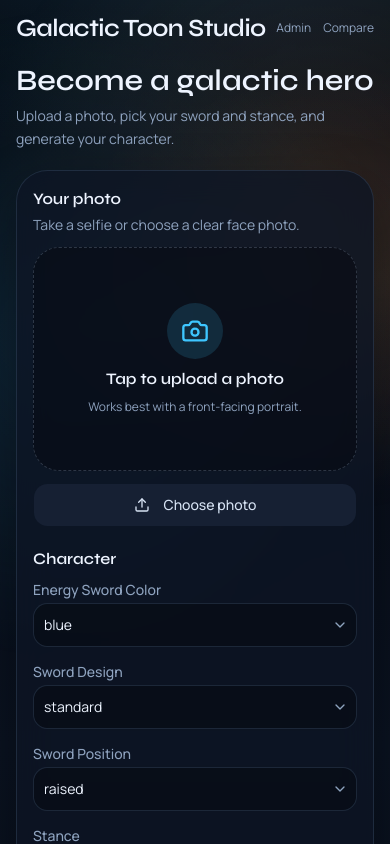
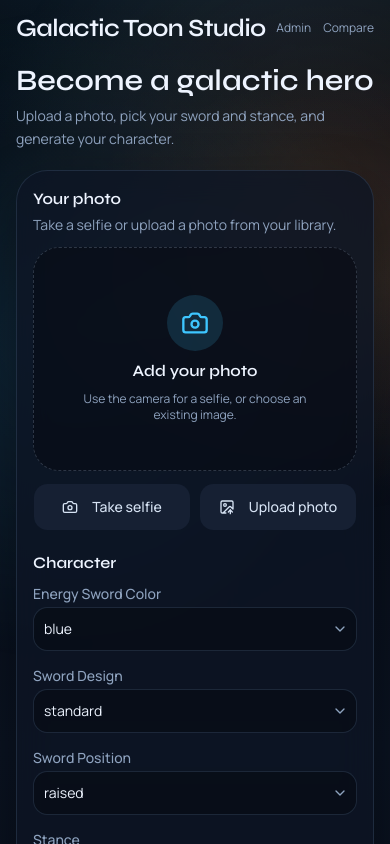
Before and after one commit to cdarrach-code/galactoon, a Next.js app: page / in a window 390 px wide. Shown: the top 844 px of the page. Built offline with nearby package versions, Linux system fonts and the light colour scheme.

Commit message:
Support selfie capture and photo library upload
Separate camera and gallery file inputs so mobile users can take a
selfie or choose an existing image.

Co-authored-by: cdarrach <cdarrach@gmail.com>

```diff
--- a/src/components/studio/photo-upload.tsx
+++ b/src/components/studio/photo-upload.tsx
@@ -2,7 +2,7 @@
 
 import { useRef, useState } from "react";
 import { Button } from "@/components/ui/button";
-import { Camera, Upload, X } from "lucide-react";
+import { Camera, ImageUp, X } from "lucide-react";
 
 interface PhotoUploadProps {
   file: File | null;
@@ -17,7 +17,8 @@ export function PhotoUpload({
   onChange,
   disabled,
 }: PhotoUploadProps) {
-  const inputRef = useRef<HTMLInputElement>(null);
+  const cameraInputRef = useRef<HTMLInputElement>(null);
+  const galleryInputRef = useRef<HTMLInputElement>(null);
   const [dragOver, setDragOver] = useState(false);
 
   function acceptFile(next: File | null) {
@@ -38,20 +39,17 @@ export function PhotoUpload({
           Your photo
         </h2>
         <p className="text-sm text-[color:var(--muted-copy)]">
-          Take a selfie or choose a clear face photo.
+          Take a selfie or upload a photo from your library.
         </p>
       </div>
 
-      <button
-        type="button"
-        disabled={disabled}
+      <div
         className={[
           "upload-zone relative flex w-full flex-col items-center justify-center overflow-hidden rounded-2xl border border-dashed transition-colors",
           dragOver
             ? "border-[color:var(--plasma)] bg-[color:var(--plasma)]/10"
             : "border-[color:var(--ink-soft)]/25 bg-[color:var(--void)]/45",
         ].join(" ")}
-        onClick={() => inputRef.current?.click()}
         onDragOver={(e) => {
           e.preventDefault();
           setDragOver(true);
@@ -76,51 +74,76 @@ export function PhotoUpload({
               <Camera className="h-7 w-7" />
             </div>
             <p className="font-[family-name:var(--font-display)] text-[color:var(--ink)]">
-              Tap to upload a photo
+              Add your photo
             </p>
             <p className="max-w-[16rem] text-xs text-[color:var(--muted-copy)] sm:text-sm">
-              Works best with a front-facing portrait.
+              Use the camera for a selfie, or choose an existing image.
             </p>
           </div>
         )}
+      </div>
+
+      {/* Camera: forces selfie capture on supporting mobile browsers */}
       <input
-          ref={inputRef}
+        ref={cameraInputRef}
         type="file"
         accept="image/*"
         capture="user"
         className="sr-only"
         disabled={disabled}
-          onChange={(e) => acceptFile(e.target.files?.[0] ?? null)}
+        onChange={(e) => {
+          acceptFile(e.target.files?.[0] ?? null);
+          e.target.value = "";
+        }}
       />
-      </button>
+      {/* Gallery/upload: no capture attribute so the library picker opens */}
+      <input
+        ref={galleryInputRef}
+        type="file"
+        accept="image/*"
+        className="sr-only"
+        disabled={disabled}
+        onChange={(e) => {
+          acceptFile(e.target.files?.[0] ?? null);
+          e.target.value = "";
+        }}
+      />
 
-      <div className="flex gap-2">
+      <div className="grid grid-cols-2 gap-2">
         <Button
           type="button"
           variant="secondary"
-          className="min-h-11 flex-1"
+          className="min-h-12"
           disabled={disabled}
-          onClick={() => inputRef.current?.click()}
+          onClick={() => cameraInputRef.current?.click()}
         >
-          <Upload className="mr-2 h-4 w-4" />
-          {file ? "Replace" : "Choose photo"}
+          <Camera className="mr-2 h-4 w-4" />
+          Take selfie
         </Button>
+        <Button
+          type="button"
+          variant="secondary"
+          className="min-h-12"
+          disabled={disabled}
+          onClick={() => galleryInputRef.current?.click()}
+        >
+          <ImageUp className="mr-2 h-4 w-4" />
+          Upload photo
+        </Button>
+      </div>
+
       {file ? (
         <Button
           type="button"
           variant="ghost"
-            className="min-h-11"
+          className="min-h-11 w-full"
           disabled={disabled}
-            onClick={() => {
-              if (inputRef.current) inputRef.current.value = "";
-              onChange(null);
-            }}
+          onClick={() => onChange(null)}
         >
           <X className="mr-1 h-4 w-4" />
-            Clear
+          Clear photo
         </Button>
       ) : null}
     </div>
-    </div>
   );
 }
```
Lines whose indentation alone changed are shown as unchanged.
